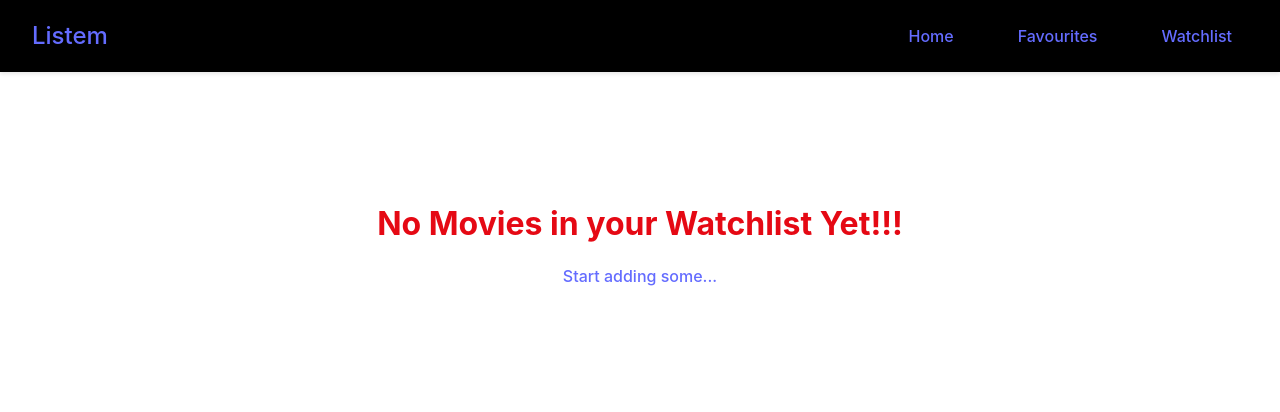
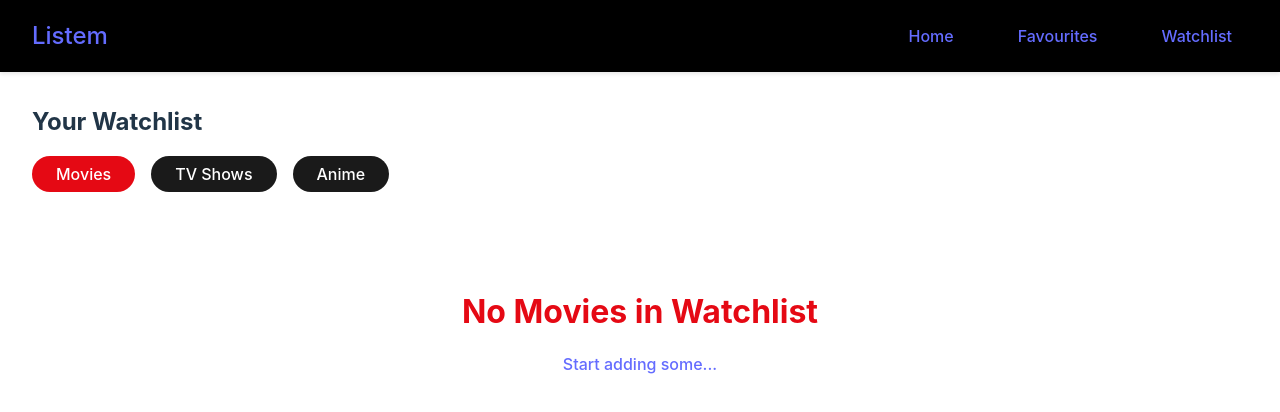
Before and after one commit to Krishnalikescoding/react-movie-finder, a React (Vite) app: page /Watchlist in a window 1280 px wide. Shown: the top 412 px of the page. Built offline with nearby package versions, Linux system fonts and the light colour scheme.

Commit message:
ADD: Genre Filter to Favourite Page and Watchlist Page

```diff
--- a/src/components/MovieCard.jsx
+++ b/src/components/MovieCard.jsx
@@ -13,13 +13,13 @@ function MovieCard({ movie, type }) {
   function onFavouriteClick(e) {
     e.preventDefault();
     if (favourite) removeFromFavourites(movie.id);
-    else addToFavourites(movie);
+    else addToFavourites(movie, type);
   }
 
   function onWatchlistClick(e) {
     e.preventDefault();
     if (watchlisted) removeFromWatchlist(movie.id);
-    else addToWatchlist(movie);
+    else addToWatchlist(movie, type);
   }
 
   return (
--- a/src/contexts/MovieContext.jsx
+++ b/src/contexts/MovieContext.jsx
@@ -36,9 +36,9 @@ export const MoviesProvider = ({ children }) => {
     localStorage.setItem("watchlist", JSON.stringify(watchlist));
   }, [watchlist]);
 
-  const addToFavourites = (movie) => {
+  const addToFavourites = (movie, type) => {
     removeFromWatchlist(movie.id);
-    setFavourites((prev) => [...prev, movie]);
+    setFavourites((prev) => [...prev, {...movie, type}]);
   };
 
   const removeFromFavourites = (movieId) => {
@@ -49,9 +49,9 @@ export const MoviesProvider = ({ children }) => {
     return favourites.some((movie) => movie.id === movieId);
   };
 
-  const addToWatchlist = (movie) => {
+  const addToWatchlist = (movie, type) => {
     removeFromFavourites(movie.id);
-    setWatchlist((prev) => [...prev, movie]);
+    setWatchlist((prev) => [...prev, {...movie, type}]);
   };
 
   const removeFromWatchlist = (movieId) => {
--- a/src/css/Home.css
+++ b/src/css/Home.css
@@ -15,7 +15,6 @@
   max-width: 600px;
   margin: 0 auto 2rem;
   display: flex;
-  gap: 1rem;
   padding: 0 1rem;
   box-sizing: border-box;
 }
--- a/src/pages/Favourites.jsx
+++ b/src/pages/Favourites.jsx
@@ -2,30 +2,55 @@ import "../css/Favourites.css";
 import { useMovieContext } from "../contexts/MovieContext";
 import MovieCard from "../components/MovieCard";
 import { Link } from "react-router-dom";
-import ''
+import { useState } from "react";
 
 function Favourites() {
     const { favourites } = useMovieContext();
+    const [activeTab, setActiveTab] = useState("movies");
 
-  if (favourites.length > 0) {
+    // Filter favourites based on active tab
+    const filtered = favourites.filter((movie) => movie.type === activeTab);
+
     return (
         <div className="favourites">
             <h2>Your Favourites</h2>
+
+            {/* Tabs */}
+            <div className="tabs">
+                <button
+                    className={`tab-btn ${activeTab === "movies" ? "active" : ""}`}
+                    onClick={() => setActiveTab("movies")}
+                >
+                    Movies
+                </button>
+                <button
+                    className={`tab-btn ${activeTab === "tvseries" ? "active" : ""}`}
+                    onClick={() => setActiveTab("tvseries")}
+                >
+                    TV Shows
+                </button>
+                <button
+                    className={`tab-btn ${activeTab === "anime" ? "active" : ""}`}
+                    onClick={() => setActiveTab("anime")}
+                >
+                    Anime
+                </button>
+            </div>
+
+            {filtered.length > 0 ? (
                 <div className="movies-grid">
-          {favourites.map((movie) => (
-            <MovieCard movie={movie} key={movie.id} />
+                    {filtered.map((movie) => (
+                        <MovieCard movie={movie} key={movie.id} type={movie.type} />
                     ))}
                 </div>
+            ) : (
+                <div className="favorites-empty">
+                    <h2>No {activeTab === "movies" ? "Movies" : activeTab === "tvseries" ? "TV Shows" : "Anime"} in Favourites</h2>
+                    <Link to="/">Start adding some...</Link>
                 </div>
-    );
-  } else {
-    return (
-      <div className="favorites-empty">
-        <h2>No Movies in your Favourites Yet!!!</h2>
-        <Link to="/">Start adding some...</Link>
+            )}
         </div>
     );
 }
-}
 
 export default Favourites;
--- a/src/pages/Watchlist.jsx
+++ b/src/pages/Watchlist.jsx
@@ -2,27 +2,51 @@ import "../css/Favourites.css"
 import { useMovieContext } from "../contexts/MovieContext";
 import MovieCard from "../components/MovieCard";
 import { Link } from "react-router-dom";
+import { useState } from "react";
 
 function Watchlist() {
     const { watchlist } = useMovieContext();
+    const [activeTab, setActiveTab] = useState("movies");
 
-    if (watchlist.length > 0) {
-        return (
-            <div className="favourites">
-                <h2>Your Watchlist</h2>
+    const filtered = watchlist.filter((movie) => movie.type === activeTab);
+
+    return (
+        <div className="favourites">
+            <h2>Your Watchlist</h2>
+
+            <div className="tabs">
+                <button
+                    className={`tab-btn ${activeTab === "movies" ? "active" : ""}`}
+                    onClick={() => setActiveTab("movies")}
+                >
+                    Movies
+                </button>
+                <button
+                    className={`tab-btn ${activeTab === "tvseries" ? "active" : ""}`}
+                    onClick={() => setActiveTab("tvseries")}
+                >
+                    TV Shows
+                </button>
+                <button
+                    className={`tab-btn ${activeTab === "anime" ? "active" : ""}`}
+                    onClick={() => setActiveTab("anime")}
+                >
+                    Anime
+                </button>
+            </div>
+
+            {filtered.length > 0 ? (
                 <div className="movies-grid">
-                    {watchlist.map((movie) => (
-                        <MovieCard movie={movie} key={movie.id} />
+                    {filtered.map((movie) => (
+                        <MovieCard movie={movie} key={movie.id} type={movie.type} />
                     ))}
                 </div>
-            </div>
-        )
-    }
-
-    return (
-        <div className="favorites-empty">
-            <h2>No Movies in your Watchlist Yet!!!</h2>
-            <Link to="/">Start adding some...</Link>
+            ) : (
+                <div className="favorites-empty">
+                    <h2>No {activeTab === "movies" ? "Movies" : activeTab === "tvseries" ? "TV Shows" : "Anime"} in Watchlist</h2>
+                    <Link to="/">Start adding some...</Link>
+                </div>
+            )}
         </div>
     )
 }
```
Lines whose indentation alone changed are shown as unchanged.
